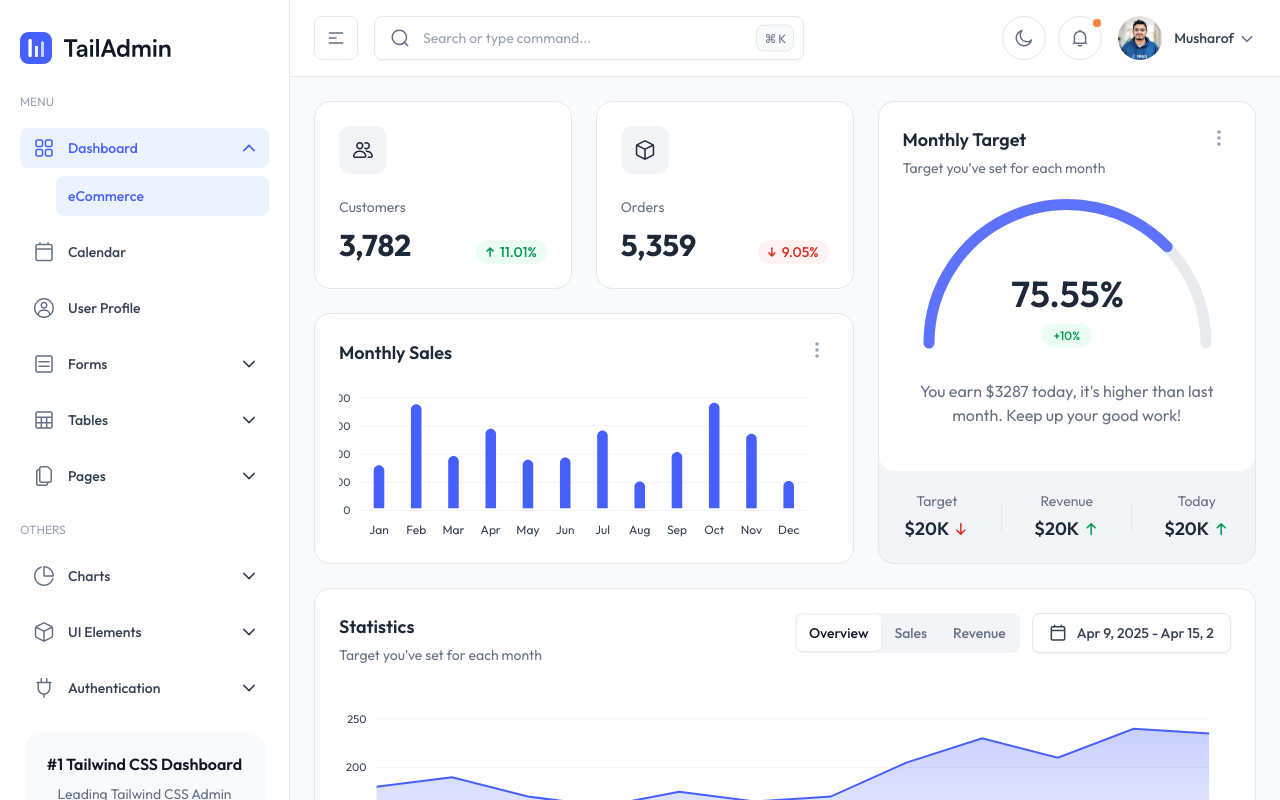
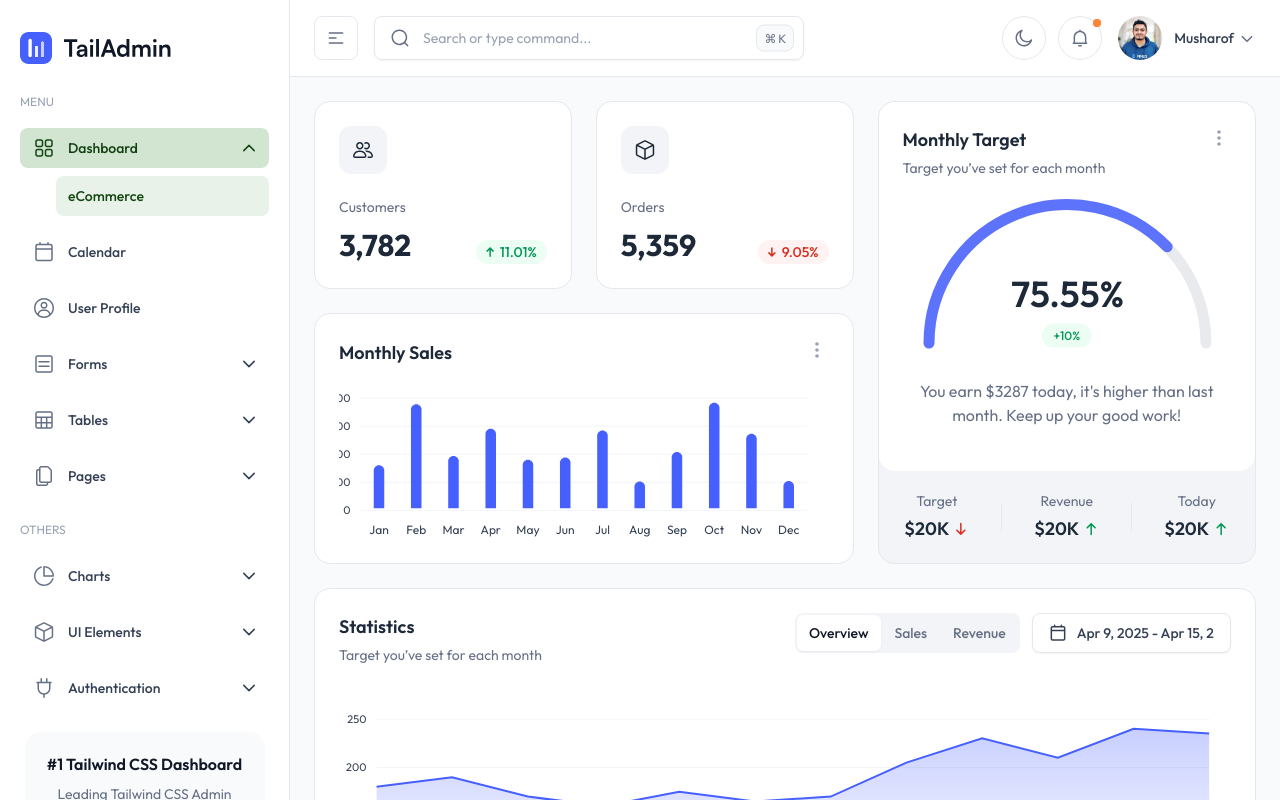
Before and after one commit to AlylaSilvestri/sawit, a website built with webpack: page src/index.html in a window 1280 px wide. Built offline with nearby package versions, Linux system fonts and the light colour scheme; what jsvectormap would draw is missing.

Commit message:
ngubah warna

```diff
--- a/src/css/style.css
+++ b/src/css/style.css
@@ -41,18 +41,18 @@ layer(base);
   --color-white: #ffffff;
   --color-black: #101828;
 
-  --color-brand-25: #f2f7ff;
-  --color-brand-50: #ecf3ff;
-  --color-brand-100: #dde9ff;
-  --color-brand-200: #c2d6ff;
-  --color-brand-300: #9cb9ff;
-  --color-brand-400: #7592ff;
-  --color-brand-500: #465fff;
-  --color-brand-600: #3641f5;
-  --color-brand-700: #2a31d8;
-  --color-brand-800: #252dae;
-  --color-brand-900: #262e89;
-  --color-brand-950: #161950;
+  --color-brand-25: #f4f9f4;
+  --color-brand-50: #e8f2e8;
+  --color-brand-100: #d1e5d1;
+  --color-brand-200: #a9cca9;
+  --color-brand-300: #80b380;
+  --color-brand-400: #589a58;
+  --color-brand-500: #134611;
+  --color-brand-600: #103e10;
+  --color-brand-700: #0d350d;
+  --color-brand-800: #0a2c0a;
+  --color-brand-900: #082308;
+  --color-brand-950: #051a05;
 
   --color-blue-light-25: #f5fbff;
   --color-blue-light-50: #f0f9ff;
@@ -192,7 +192,7 @@ layer(base);
 }
 
 @utility menu-item-active {
-  @apply bg-brand-50 text-brand-500 dark:bg-brand-500/[0.12] dark:text-brand-400;
+  @apply bg-brand-100 text-brand-600 dark:bg-brand-500/[0.12] dark:text-brand-400;
 }
 
 @utility menu-item-inactive {
```
